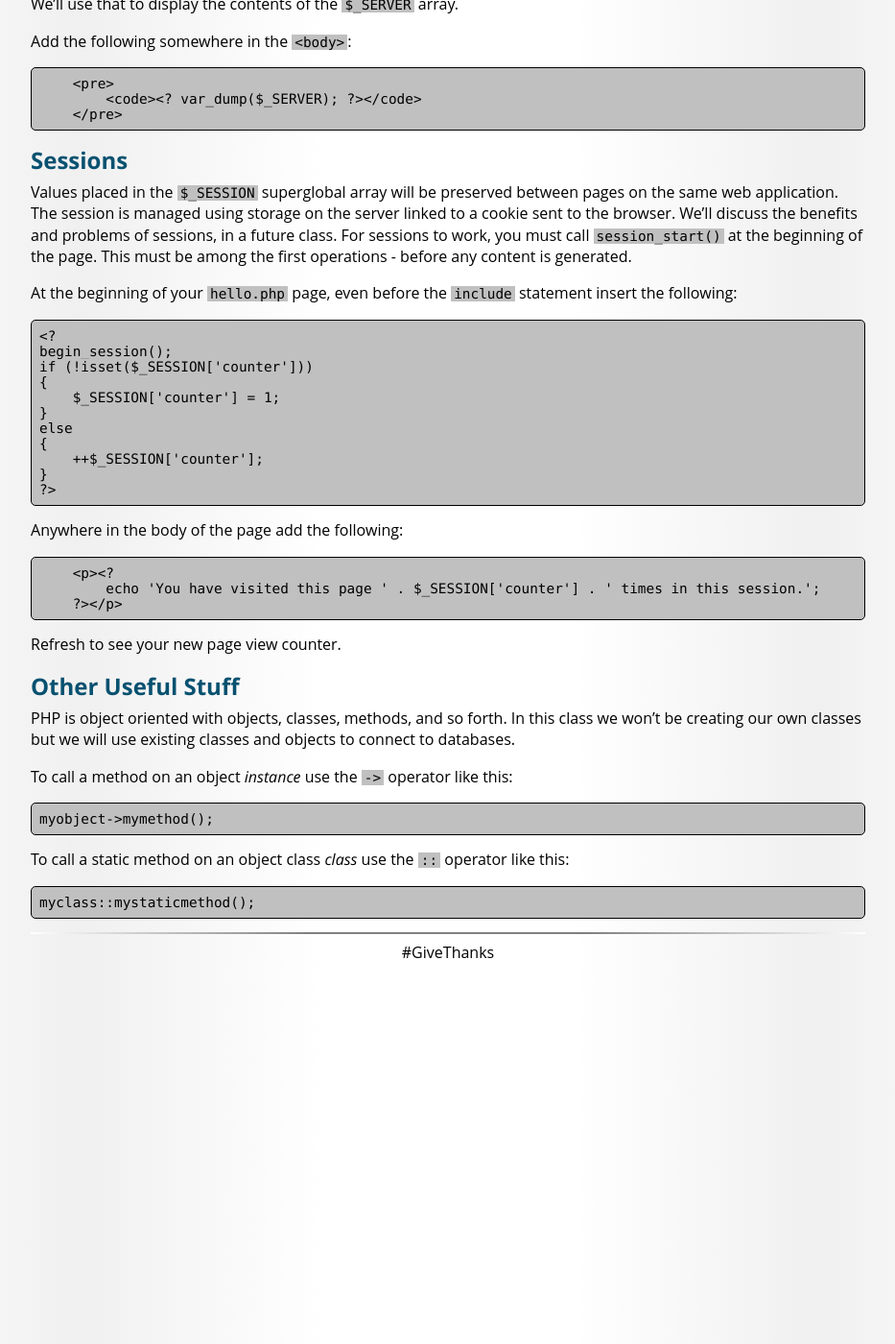
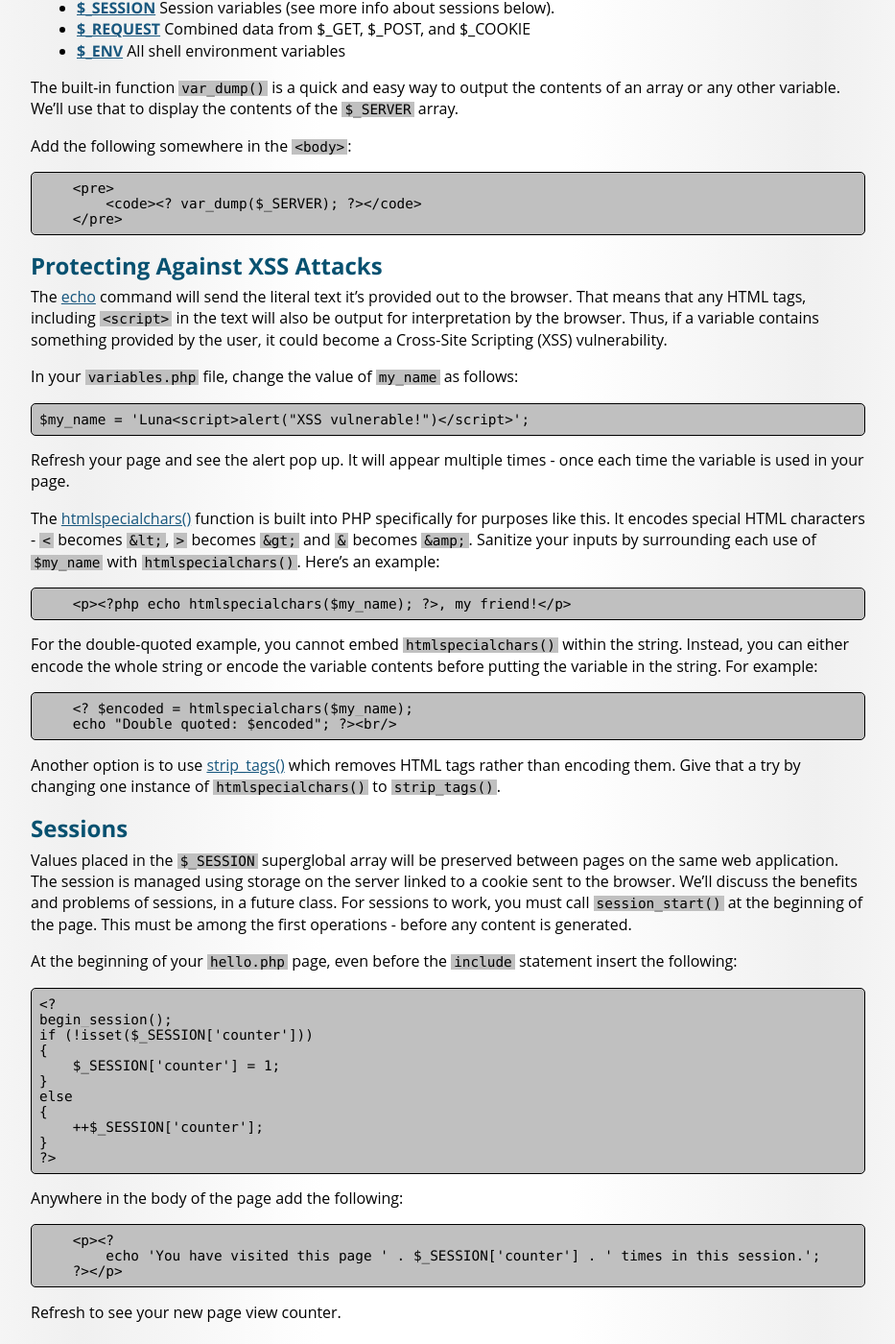
Before and after one commit to BYU-ITC-210/BYU-ITC-210.github.io, a Jekyll site: the page built from walkthrough/PHP.md, in a window 1280 px wide and 1400 px high, scrolled down 4231 px. Shown: the whole window at 96% size, without its empty margins (173-1106 px from the left). Built offline with Jekyll 4.4.1, drawn with Linux system fonts in a browser that asks for light colours; some web fonts are replaced; before the commit the page ends 5245 px from its top, so only the background shows below that; some of the changed text lies outside the part shown.

Commit message:
Add XSS Section to PHP Walkthrough

````diff
--- a/walkthrough/PHP.md
+++ b/walkthrough/PHP.md
@@ -54,7 +54,7 @@
 </head>
 <body>
     <h1>Hi!</h1>
-    <P><?php echo $my_name; ?>, my friend!</p>
+    <p><?php echo $my_name; ?>, my friend!</p>
 </body>
 </html>
 ```
@@ -98,6 +98,12 @@
 ```
 
 Refresh your page and you'll see that the first string gives the name of the variable while the other two give its value. [Read more about PHP strings here.](https://www.php.net/manual/en/language.types.string.php)
+
+If you send multiple arguments, separated by commas, to the [echo](https://www.php.net/manual/en/function.echo.php) command it will write them out in sequence. This will have the same result as concatenation but it's slightly more efficient.
+
+```
+    <? echo 'Multiple: ', $my_name, '<br/>'; ?>
+```
 
 Notice that we've reduced `<?php` to just `<?`. The syntax was designed to support other scripting languages but it defaults to PHP so we can just leave that part out.
 
@@ -228,6 +234,32 @@
     </pre>
 ```
 
+## Protecting Against XSS Attacks
+
+The [echo](https://www.php.net/manual/en/function.echo.php) command will send the literal text it's provided out to the browser. That means that any HTML tags, including `<script>` in the text will also be output for interpretation by the browser. Thus, if a variable contains something provided by the user, it could become a Cross-Site Scripting (XSS) vulnerability.
+
+In your `variables.php` file, change the value of `my_name` as follows:
+
+```
+$my_name = 'Luna<script>alert("XSS vulnerable!")</script>';
+```
+
+Refresh your page and see the alert pop up. It will appear multiple times - once each time the variable is used in your page.
+
+The [htmlspecialchars()](https://www.php.net/manual/en/function.htmlspecialchars.php) function is built into PHP specifically for purposes like this. It encodes special HTML characters - `<` becomes `&lt;`, `>` becomes `&gt;` and `&` becomes `&amp;`. Sanitize your inputs by surrounding each use of `$my_name` with `htmlspecialchars()`. Here's an example:
+
+```
+    <p><?php echo htmlspecialchars($my_name); ?>, my friend!</p>
+```
+
+For the double-quoted example, you cannot embed `htmlspecialchars()` within the string. Instead, you can either encode the whole string or encode the variable contents before putting the variable in the string. For example:
+```
+    <? $encoded = htmlspecialchars($my_name);
+    echo "Double quoted: $encoded"; ?><br/>
+```
+
+Another option is to use [strip_tags()](https://www.php.net/manual/en/function.strip-tags.php) which removes HTML tags rather than encoding them. Give that a try by changing one instance of `htmlspecialchars()` to `strip_tags()`.
+
 ## Sessions
 
 Values placed in the `$_SESSION` superglobal array will be preserved between pages on the same web application. The session is managed using storage on the server linked to a cookie sent to the browser. We'll discuss the benefits and problems of sessions, in a future class. For sessions to work, you must call `session_start()` at the beginning of the page. This must be among the first operations - before any content is generated.
````
